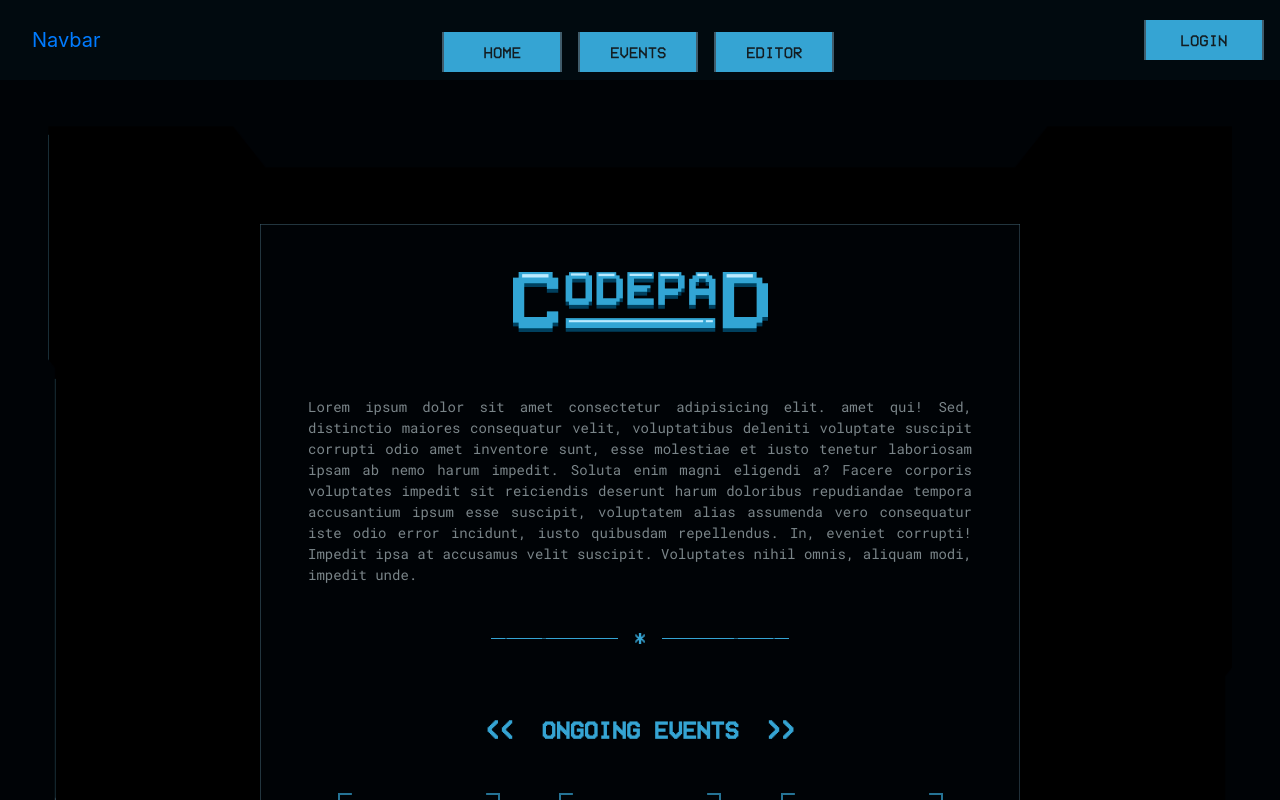
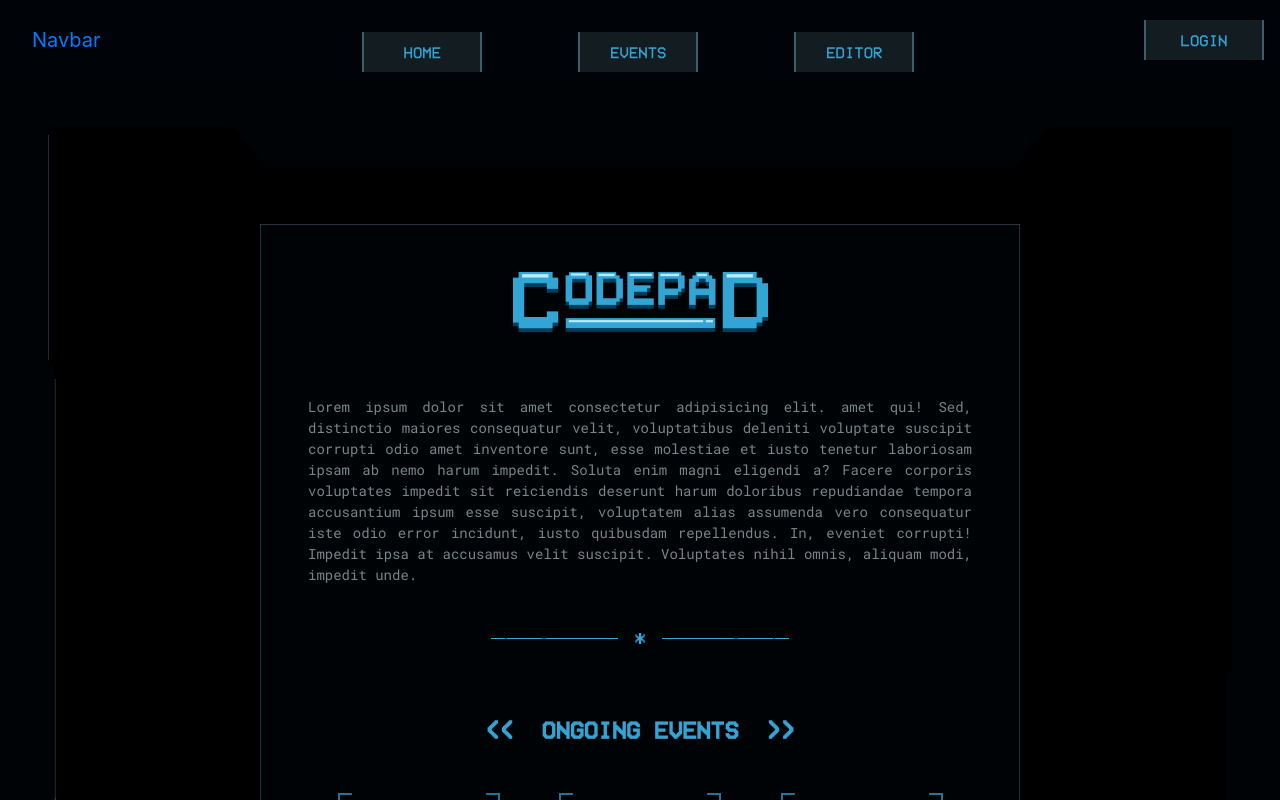
Before and after one commit to OjusWiZard/Code-Pad, a React (Create React App) app in the folder frontend/: page / in a window 1280 px wide. Shown: the top 800 px of the page. Built offline with nearby package versions, Linux system fonts and the light colour scheme.

Commit message:
Updated nav-items

```diff
--- a/frontend/src/components/home/Home.jsx
+++ b/frontend/src/components/home/Home.jsx
@@ -1,5 +1,5 @@
 import React from "react";
-import logo from "../../images/home/Logo.png";
+import logo from "../../images/home/logo.png";
 import line from "../../images/home/line.png";
 import frame from "../../images/home/Frame.png";
 import button from "../../images/home/button.png";
--- a/frontend/src/components/navbar/Navbar.jsx
+++ b/frontend/src/components/navbar/Navbar.jsx
@@ -1,37 +1,35 @@
 import React from 'react'
 import './navbar.css'
 import Nav from "react-bootstrap/Nav";
-import { NavLink, Link } from "react-router-dom";
+// import { NavLink } from "react-router-dom";
+import logo from '../../images/home/logo.png'
 
 function navbar() {
     return (
         <div>
             <nav className="navbar navbar-expand-lg">
               <Nav.Link className="navbar-brand" to="/">
+                {/* <img src={logo} alt="Code-pad" className="img-fluid my-2 mx-0 px-0"/> */}
                 Navbar
               </Nav.Link>
               <button className="navbar-toggler" type="button" data-toggle="collapse" data-target="#navbarText" aria-controls="navbarText" aria-expanded="false" aria-label="Toggle navigation">
                 <span className="navbar-toggler-icon" />
                     </button>
                     <div className="collapse navbar-collapse" id="navbarText">
-                      <ul className="navbar-nav mx-auto mt-4">
-                        <li className="nav-item mx-2">
-                          <Nav.Link className="text-center nav-link font-grey font-16 font-vcr" href="/">
+                      <Nav className="navbar-nav mx-auto mt-4">
+                        {/* <NavLink exact to="/" activeClassName="active-nav-item">*/}
+                          <Nav.Link className="text-center nav-item mx-5 font-blue font-16 font-vcr" href="/">
                             HOME
                           </Nav.Link>
-                        </li>
-                        <li className="nav-item mx-2">
-                          <Nav.Link className="text-center nav-link font-grey font-16 font-vcr" href="/events">
+                        {/* </NavLink>*/}
+                          <Nav.Link className="text-center nav-item mx-5 font-blue font-16 font-vcr" href="/events">
                             EVENTS
                           </Nav.Link>
-                        </li>
-                        <li className="nav-item mx-2">
-                          <Nav.Link className="text-center nav-link font-grey font-16 font-vcr" href="/editor">
+                          <Nav.Link className="text-center nav-item mx-5 font-blue font-16 font-vcr" href="/editor">
                             EDITOR
                           </Nav.Link>
-                        </li>
-                      </ul>
-                      <Nav.Link className="text-center nav-link nav-item font-grey font-16 font-vcr" href="/login">
+                      </Nav>
+                      <Nav.Link className="text-center nav-item font-blue font-16 font-vcr" href="/login">
                          LOGIN
                       </Nav.Link>
                     </div>
--- a/frontend/src/components/navbar/navbar.css
+++ b/frontend/src/components/navbar/navbar.css
@@ -1,14 +1,20 @@
 .navbar {
-  background: #010a0f !important;
+  background: #000307 !important;
 }
 .nav-item {
   width: 120px;
-  vertical-align: center;
-  background: #35a4d3;
+  background: #131c20;
   border-right: #405c6b 2px solid;
   border-left: #405c6b 2px solid;
-  border-spacing: 10px;
 }
+.nav-item:hover {
+  color: #ffffff !important;
+}
+/* .active-nav-item {
+  background: #35a4d3 !important;
+  color: #131c20;
+  font-weight: 900;
+} */
 /* .nav-item {
   background: #35a4d3;
   border-style: ridge;
```
Also changed, not shown: frontend/src/images/home/logo.png (renamed from frontend/src/images/home/Logo.png).
